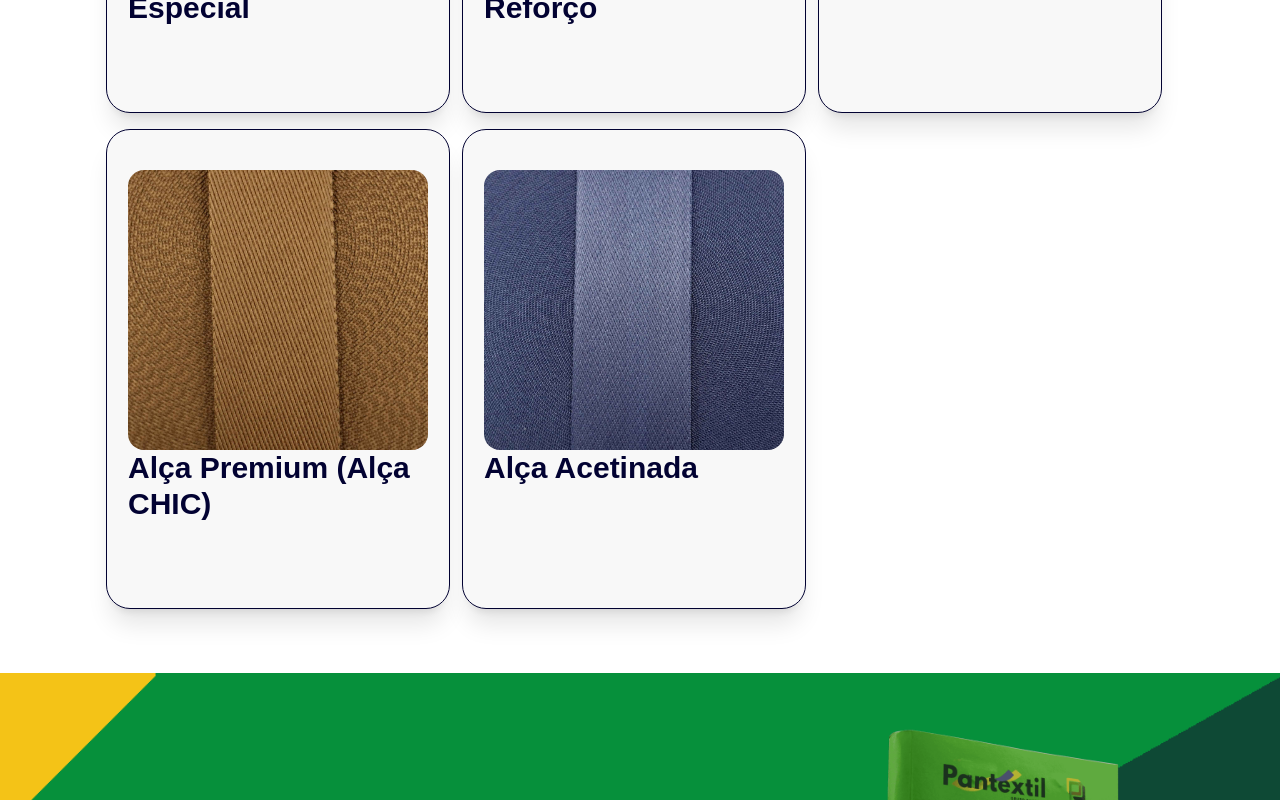
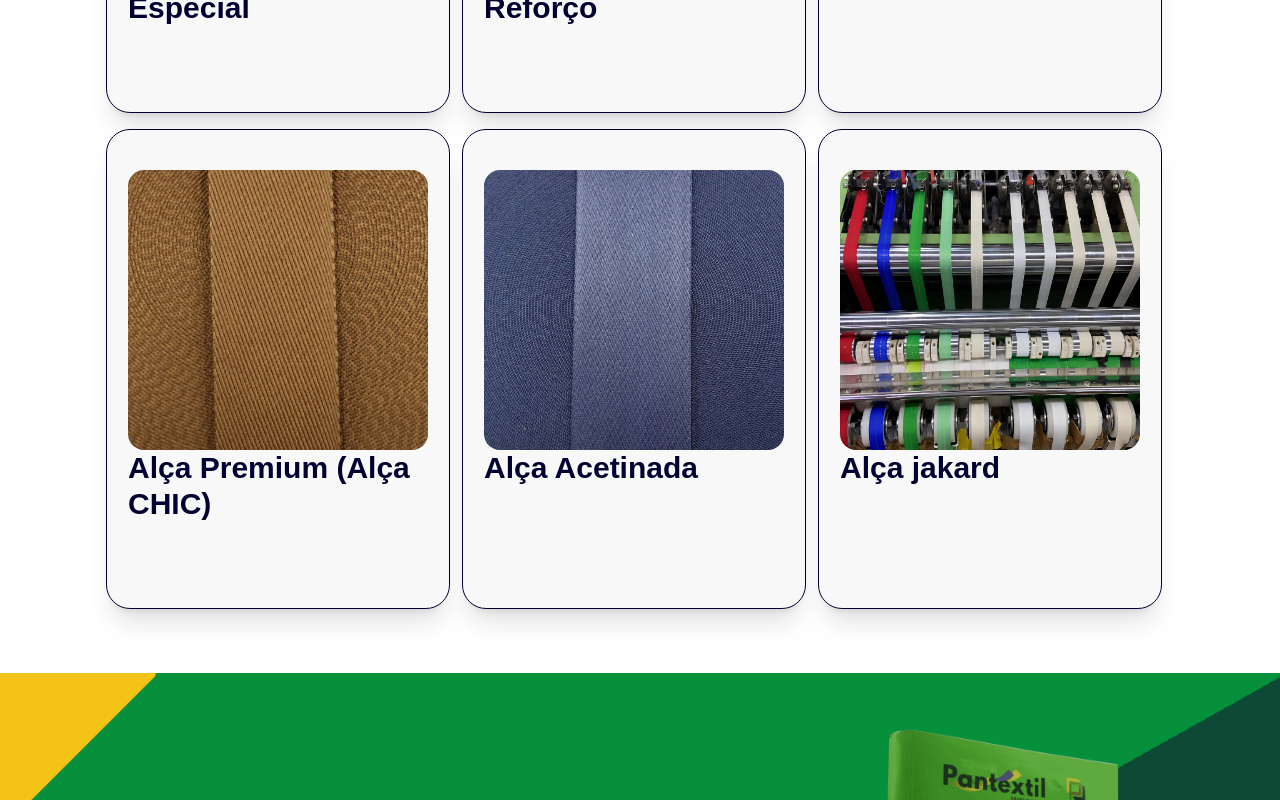
Before and after one commit to NicCarvalho/Site_Institucional_Pandora, a Next.js app in the folder landing_page_pandora/: page / in a window 1280 px wide. Shown: the part 2720-3520 px from the top of the page. Built offline with nearby package versions, Linux system fonts and the light colour scheme.

Commit message:
[update] landing_page v1.7

```diff
--- a/landing_page_pandora/next.config.mjs
+++ b/landing_page_pandora/next.config.mjs
@@ -2,6 +2,7 @@
 const nextConfig = {
   /* config options here */
   reactCompiler: true,
+  output: 'standalone',
 };
 
 export default nextConfig;
--- /dev/null
+++ b/landing_page_pandora/server.js
@@ -0,0 +1,19 @@
+const { CreateServer } = require('http')
+const { parse } = require('url')
+const next = require('next')
+
+const dev = false
+const app = next({ dev })
+const handle = app.getRequestHandler()
+
+const port = process.env.PORT || 3000
+
+app.prepare().then(() => {
+    createServer((req, res) => {
+        const parsedUrl = parse(req.url, true)
+        handle(req, res, parsedUrl)
+    }).listen(port, (err) => {
+        if (err) throw err
+        console.log(`> Ready on http://localhost:${port}`)
+    })
+})
--- a/landing_page_pandora/src/app/page.js
+++ b/landing_page_pandora/src/app/page.js
@@ -94,7 +94,7 @@ export default function Home() {
           <div className="flex flex-col items-center bg-[url(/images)]
           text-white font-bold text-lg space-y-4
           text-xl sm:text-xl md:text-2xl lg:text-3xl
-          pl-10">
+          md:pl-10">
             <div className="text-wrap text-center
             max-w-70 sm:max-w-125 md:max-w-md lg:max-w-xl">
               <h1>Baixe nosso catálogo e conheça um pouco das cores que temos disponível</h1>
@@ -140,7 +140,7 @@ export default function Home() {
             </div>
             <div>
               <div className="flex flex-col sm:flex-row mt-5 items-start justify-center space-x-6">
-                <a href="https://api.whatsapp.com/send?phone=5511961722824&text=Ol%C3%A1%21%21%20Meu%20nome%20%C3%A9%20Gustavo%2C%20vamos%20fazer%20um%20or%C3%A7amento%3F">
+                <a href="https://api.whatsapp.com/send?phone=5511961722824&text=Ol%C3%A1%2C%20gostaria%20de%20realizar%20um%20or%C3%A7amento">
                   <div className="flex flex-row space-x-3"><FaWhatsapp /><p>(11) 96172-2824</p></div>
                 </a>
                 <div className="flex flex-row space-x-3"><FaPhone /><p>(11) 4638-4001</p></div>
--- a/landing_page_pandora/src/components/detalheprod.js
+++ b/landing_page_pandora/src/components/detalheprod.js
@@ -43,12 +43,12 @@ export default function Detalheprod({produtoId}) {
     return (
         <div>
             {/* Conteúdo da caixa */}
-                <div className="text-black space-y-3 max-w-70">
+                <div className="text-black space-y-4 max-w-70">
                     <div>
                         <h1>{descricao.nome}</h1>
                     </div>
 
-                    <div className="flex flex-col overflow-none space-y-3">
+                    <div className="flex flex-col overflow-none space-y-4">
 
                         <div className="flex flex-row">
                             <button onClick={() => scroll("left")} className="rotate-180 hover:cursor-pointer">
--- a/landing_page_pandora/src/components/footer_landpage.js
+++ b/landing_page_pandora/src/components/footer_landpage.js
@@ -18,7 +18,9 @@ export default function Footer_landpage() {
                 height={50} />
             </div>
             <div className="flex flex-row justify-between text-sm sm:text-base space-x-6">
-                <div className="flex flex-row space-x-3"><FaWhatsapp /><p>(11) 96172-2824</p></div>
+                <a href="https://api.whatsapp.com/send?phone=5511961722824&text=Ol%C3%A1%2C%20gostaria%20de%20realizar%20um%20or%C3%A7amento">
+                  <div className="flex flex-row space-x-3"><FaWhatsapp /><p>(11) 96172-2824</p></div>
+                </a>
                 <div className="flex flex-row space-x-3"><FaPhone /><p>(11) 4638-4001</p></div>
             </div>
         </div>
--- a/landing_page_pandora/src/data/descricao.json
+++ b/landing_page_pandora/src/data/descricao.json
@@ -70,5 +70,14 @@
         "caracteristica": "Alta resistência a temperaturas e facilidade para estampar",
         "larguras": "20, 25, 30 e 40mm",
         "cores": "Disponível em diversas cores"
+    },
+    {
+        "id": 9,
+        "nome": "Alça jakard",
+        "material": "",
+        "calandra": "Sem Goma",
+        "caracteristica": "",
+        "larguras": "",
+        "cores": ""
     }
 ]
--- a/package.json
+++ b/package.json
@@ -2,7 +2,6 @@
   "dependencies": {
     "@formspree/react": "^3.0.0",
     "aos": "^2.3.4",
-    "react-icons": "^5.5.0",
-    "swiper": "^12.0.3"
+    "react-icons": "^5.5.0"
   }
 }
```
Also changed, not shown: 1 other file (tests, documents, lock files or other folders).
